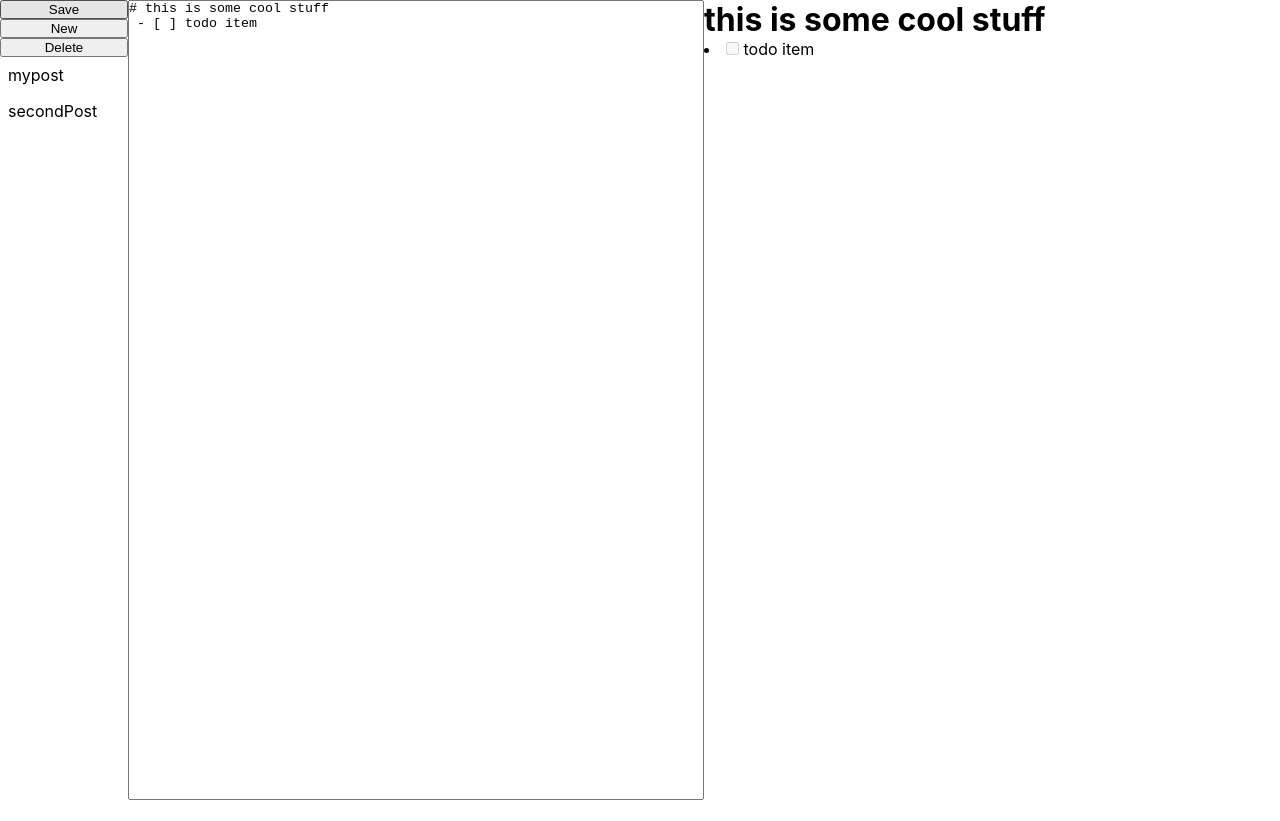
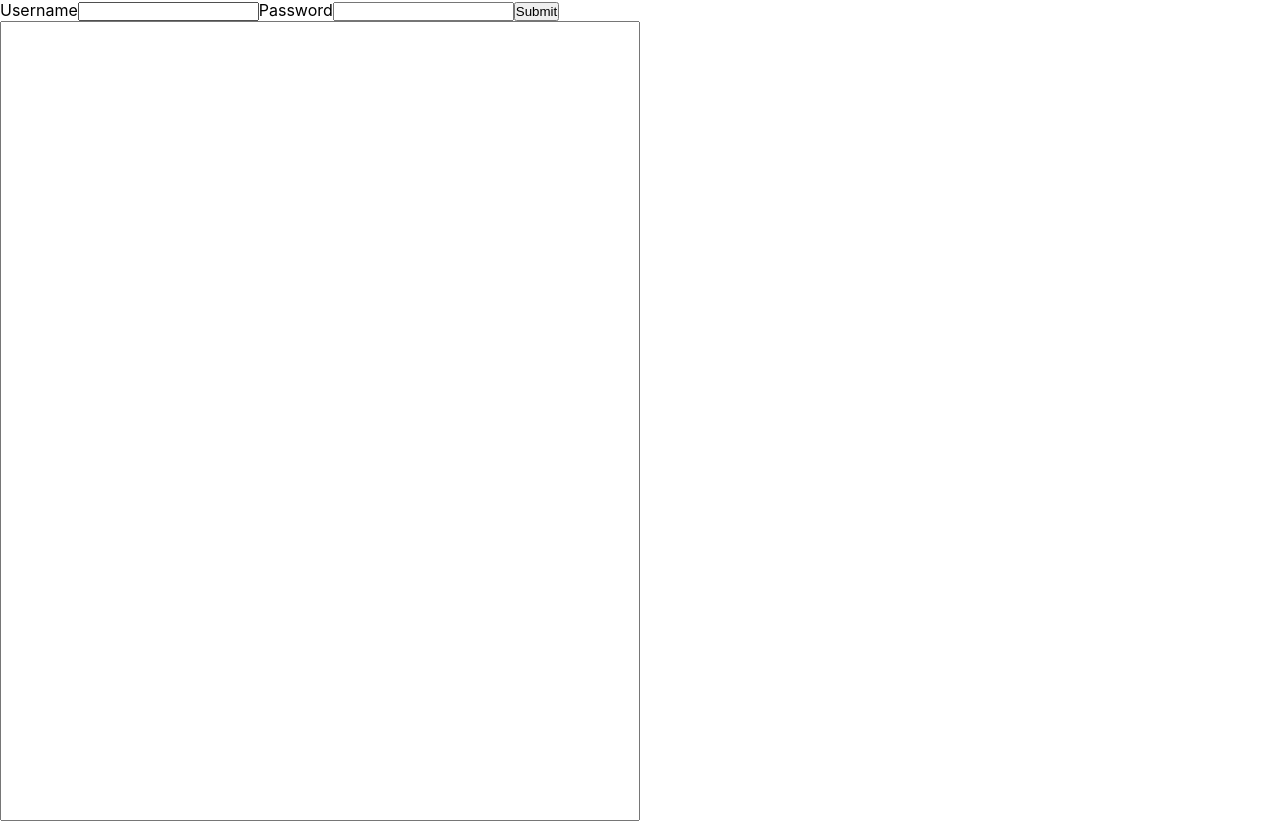
Before and after one commit to Nicyne/writeUp, a Next.js app in the folder client/: page / in a window 1280 px wide. Before the commit the page ends 800 px from the top, so only its background shows below. Built offline with nearby package versions, Linux system fonts and the light colour scheme.

Commit message:
feat: implemented basic bearer authorization

```diff
--- a/client/package.json
+++ b/client/package.json
@@ -9,6 +9,10 @@
     "build": "next build",
     "start": "next start",
     "lint": "next lint"
+  },
+  "prettier": {
+    "tabWidth": 2,
+    "singleQuote": true
   },
   "dependencies": {
     "next": "12.1.0",
@@ -24,6 +28,7 @@
     "@types/react-syntax-highlighter": "^13.5.2",
     "eslint": "8.10.0",
     "eslint-config-next": "12.1.0",
+    "prettier": "^2.5.1",
     "typescript": "4.6.2"
   }
 }
--- a/client/src/pages/index.tsx
+++ b/client/src/pages/index.tsx
@@ -1,84 +1,132 @@
 import type { NextPage } from 'next';
-import Head from 'next/head';
-import { FunctionComponent, useState } from 'react';
+import { FunctionComponent, SyntheticEvent, useState } from 'react';
 import { PrismAsync as SyntaxHighlighter } from 'react-syntax-highlighter';
-import {vscDarkPlus} from 'react-syntax-highlighter/dist/cjs/styles/prism';
+import { vscDarkPlus } from 'react-syntax-highlighter/dist/cjs/styles/prism';
 import ReactMarkdown from 'react-markdown';
 import remarkGfm from 'remark-gfm';
-import json from '../../posts.json';
 
 const Home: NextPage = () => {
-  const [markdown, setMarkdown] = useState<string>(json[0].body);
-  const [posts, setPosts] = useState(json);
-  const [currentPost, setCurrentPost] = useState<number>(-1);
+  const [token, setToken] = useState('');
+  const [username, setUsername] = useState('');
+  const [password, setPassword] = useState('');
+  const [notes, setNotes] = useState([]);
+  const [curNote, setCurNote] = useState<any>({});
 
-  const savePost = () => {
-    let index = posts.findIndex((p) => p.id == currentPost);
-    if (index == -1) return;
-    posts[index].body = markdown;
-    setPosts(posts);
+  const login = async (e: SyntheticEvent) => {
+    e.preventDefault();
+
+    const apitoken = await fetch('http://localhost:8080/api/auth', {
+      method: 'POST',
+      headers: { 'Content-Type': 'application/json' },
+      credentials: 'include',
+      body: JSON.stringify({
+        username: username,
+        passwd: password,
+      }),
+    })
+      .then((res) => res.json())
+      .then((res) => res.token);
+
+    setToken(apitoken);
+
+    const data = await fetch('http://localhost:8080/api/notes', {
+      method: 'GET',
+      headers: { Authorization: `Bearer ${apitoken}` },
+      credentials: 'include',
+    }).then((res) => res.json());
+
+    setNotes(data);
   };
 
-  const setPost = (post: any) => {
-    setCurrentPost(post.id);
-    setMarkdown(post.body);
-  };
+  const loadNote = async (e: SyntheticEvent, id: number) => {
+    e.preventDefault();
 
-  const deletePost = () => {
-    let prevPost = posts.findIndex((p) => p.id == currentPost) - 1;
-    setPosts(posts.filter((p) => p.id != currentPost));
-    if (posts.length == 0) return;
-    let index = (prevPost != -1) ? prevPost : 0;
-    setPost(posts[index]);
+    const data = await fetch('http://localhost:8080/api/note/' + id, {
+      method: 'GET',
+      headers: { Authorization: `Bearer ${token}` },
+    }).then((res) => res.json());
+
+    if (data) {
+      setCurNote(data.note);
+    }
   };
 
   return (
-    <main className='app'>
-      <Head>
-        <title>writeUp</title>
-        <meta name="description" content="writeUp" />
-        <link rel="icon" href="/favicon.ico" />
-      </Head>
+    <>
+      <form onSubmit={login}>
+        <label htmlFor="username">
+          Username
+          <input
+            id="username"
+            name="username"
+            type="text"
+            onChange={({ target }) => setUsername(target.value)}
+          />
+        </label>
+        <label htmlFor="password">
+          Password
+          <input
+            id="password"
+            name="password"
+            type="password"
+            onChange={({ target }) => setPassword(target.value)}
+          />
+        </label>
+        <button type="submit">Submit</button>
+      </form>
 
-      <ul className='list'>
-        <button onClick={() => savePost() }>Save</button>
-        <button onClick={() => {
-          let npost = { id: posts.length+1, title: `Post #${posts.length}`, body: '', tags: [] };
-          setPosts([...posts, npost]);
-          setPost(npost);
-        }}>New</button>
-        <button onClick={() => deletePost()}>Delete</button>
-        {
-          posts.map((post) => (
-            <li key={post.id} onClick={() => setPost(post) }>{post.title}</li>
-          ))
-        }
+      <ul>
+        {notes.map((note: any) => (
+          <li key={note.note_id} onClick={(e) => loadNote(e, note.note_id)}>
+            {note.title}
+          </li>
+        ))}
       </ul>
 
       <div className="grid">
-        <textarea name="input" spellCheck="false" id="input" value={markdown} onChange={({target}) => setMarkdown(target.value)} />
-        <div className='preview'>
-          <ReactMarkdown remarkPlugins={[remarkGfm]} components={
-            { code({node, inline, className, children, ...props}) {
+        <textarea
+          name="input"
+          spellCheck="false"
+          id="input"
+          value={curNote.content}
+          onChange={({ target }) => {
+            setCurNote({
+              ...curNote,
+              content: target.value,
+            });
+          }}
+        />
+        <div className="preview">
+          <ReactMarkdown
+            remarkPlugins={[remarkGfm]}
+            components={{
+              code({ node, inline, className, children, ...props }) {
                 const match = /language-(\w+)/.exec(className || '');
                 return !inline && match ? (
-              <Codeblock value={String(children).replace(/\n$/, '')} language={match[1]} />
+                  <Codeblock
+                    value={String(children).replace(/\n$/, '')}
+                    language={match[1]}
+                  />
                 ) : (
                   <code className={className} {...props}>
                     {children}
                   </code>
                 );
-          } }
-          }>
-            {markdown ?? ''}
+              },
+            }}
+          >
+            {curNote.content ?? ''}
           </ReactMarkdown>
         </div>
       </div>
-    </main>
+    </>
   );
 };
 
-const Codeblock: FunctionComponent<{value: string, language: string}> = ({value, language}) => {
+const Codeblock: FunctionComponent<{ value: string; language: string }> = ({
+  value,
+  language,
+}) => {
   return (
     <SyntaxHighlighter language={language} style={vscDarkPlus}>
       {value}
```
Also changed, not shown: 1 other file (tests, documents, lock files or other folders). Lines whose indentation alone changed are shown as unchanged.
